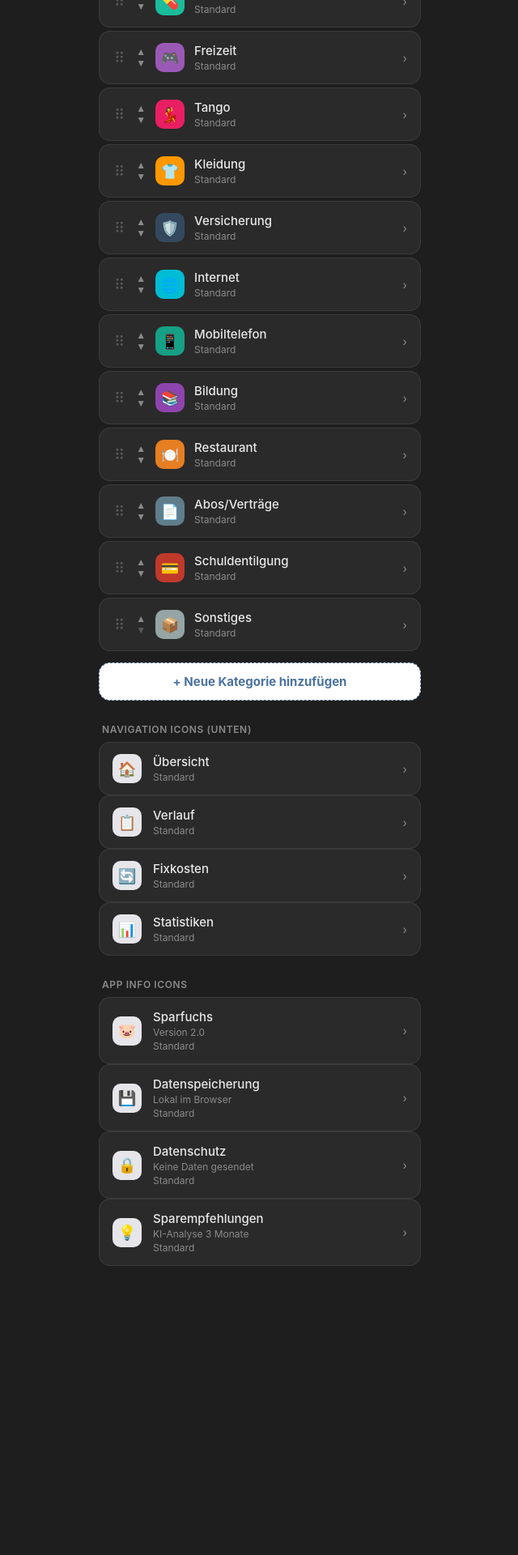
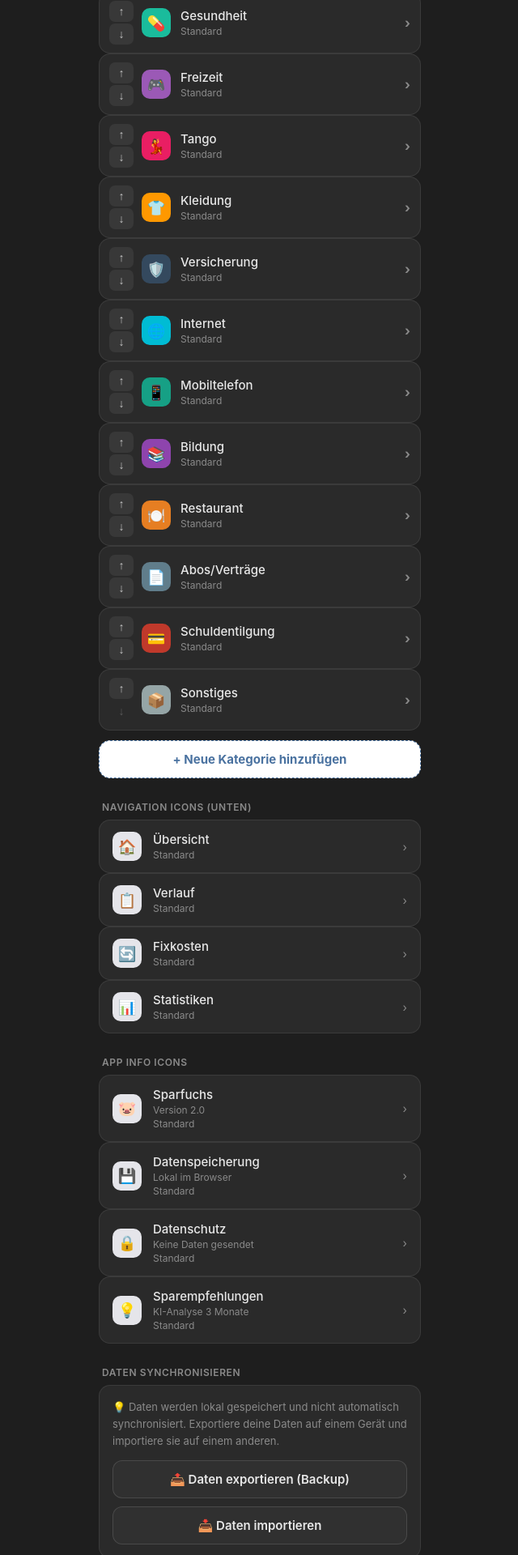
Before and after one commit to sarkaut2000/sparfuchs-web, a React (Vite) app: page /einstellungen in a window 1280 px wide. Shown: the part 440-2360 px from the top of the page at 81% size, without its empty margins (319-959 px from the left). Before the commit the page ends 2141 px from the top, so only its background shows below. Built offline with nearby package versions, Linux system fonts and the light colour scheme.

Commit message:
Fix: replace drag&drop with ↑↓ buttons, add export/import for cross-device sync

```diff
--- a/src/pages/Einstellungen.tsx
+++ b/src/pages/Einstellungen.tsx
@@ -36,10 +36,6 @@ export default function Einstellungen() {
   const [_editTyp, setEditTyp] = useState<EditTyp>('kategorie');
   const fileInputRef = useRef<HTMLInputElement>(null);
 
-  // Drag & Drop
-  const [dragIndex, setDragIndex] = useState<number | null>(null);
-  const [dragOverIndex, setDragOverIndex] = useState<number | null>(null);
-
   function bewegeKategorie(von: number, nach: number) {
     const neu = [...kategorien];
     const [item] = neu.splice(von, 1);
@@ -48,14 +44,6 @@ export default function Einstellungen() {
     setKategorien(neu);
     window.dispatchEvent(new Event('sparfuchs_icons_update'));
   }
-
-  function onDragStart(i: number) { setDragIndex(i); }
-  function onDragOver(e: React.DragEvent, i: number) { e.preventDefault(); setDragOverIndex(i); }
-  function onDrop(i: number) {
-    if (dragIndex !== null && dragIndex !== i) bewegeKategorie(dragIndex, i);
-    setDragIndex(null); setDragOverIndex(null);
-  }
-  function onDragEnd() { setDragIndex(null); setDragOverIndex(null); }
 
   // Neue Kategorie State
   const [neuerName, setNeuerName] = useState('');
@@ -203,44 +191,33 @@ export default function Einstellungen() {
   function renderKatZeile(k: KategorieDefinition, idx: number) {
     const istOffen = editKey === k.name;
     const istCustom = !k.istStandard;
-    const istDragOver = dragOverIndex === idx;
+    const kannHoch = idx > 0;
+    const kannRunter = idx < kategorien.length - 1;
     return (
-      <div
-        key={k.name}
-        draggable
-        onDragStart={() => onDragStart(idx)}
-        onDragOver={e => onDragOver(e, idx)}
-        onDrop={() => onDrop(idx)}
-        onDragEnd={onDragEnd}
-        style={{
-          opacity: dragIndex === idx ? 0.4 : 1,
-          borderTop: istDragOver && dragIndex !== null && dragIndex > idx ? '2px solid var(--accent2)' : '2px solid transparent',
-          borderBottom: istDragOver && dragIndex !== null && dragIndex < idx ? '2px solid var(--accent2)' : '2px solid transparent',
-          transition: 'opacity 0.15s',
-        }}
-      >
-        <div
-          className="settings-row"
-          style={{ cursor: 'pointer', background: istOffen ? 'rgba(74,114,160,0.12)' : undefined, gap: 10 }}
-        >
-          {/* Drag Handle */}
-          <div
-            style={{ fontSize: 18, color: 'var(--text4)', cursor: 'grab', padding: '4px 2px', touchAction: 'none', flexShrink: 0 }}
-            title="Ziehen zum Sortieren"
-          >⠿</div>
+      <div key={k.name}>
+        <div className="settings-row" style={{ background: istOffen ? 'rgba(74,114,160,0.12)' : undefined, gap: 10, padding: '10px 12px' }}>
 
-          {/* Up / Down Buttons (für Touch) */}
+          {/* Hoch / Runter Buttons — groß, gut sichtbar */}
           <div style={{ display: 'flex', flexDirection: 'column', gap: 2, flexShrink: 0 }}>
-            <button onClick={e => { e.stopPropagation(); if (idx > 0) bewegeKategorie(idx, idx - 1); }}
-              disabled={idx === 0}
-              style={{ background: 'none', border: 'none', cursor: idx > 0 ? 'pointer' : 'default', color: idx > 0 ? 'var(--text3)' : 'var(--text4)', fontSize: 12, padding: '0 2px', lineHeight: 1 }}>▲</button>
-            <button onClick={e => { e.stopPropagation(); if (idx < kategorien.length - 1) bewegeKategorie(idx, idx + 1); }}
-              disabled={idx === kategorien.length - 1}
-              style={{ background: 'none', border: 'none', cursor: idx < kategorien.length - 1 ? 'pointer' : 'default', color: idx < kategorien.length - 1 ? 'var(--text3)' : 'var(--text4)', fontSize: 12, padding: '0 2px', lineHeight: 1 }}>▼</button>
+            <button
+              onClick={e => { e.stopPropagation(); if (kannHoch) bewegeKategorie(idx, idx - 1); }}
+              style={{
+                width: 30, height: 26, borderRadius: 7, border: 'none', cursor: kannHoch ? 'pointer' : 'default',
+                background: kannHoch ? 'var(--surface3)' : 'transparent',
+                color: kannHoch ? 'var(--text2)' : 'var(--text4)', fontSize: 14, display: 'flex', alignItems: 'center', justifyContent: 'center',
+              }}>↑</button>
+            <button
+              onClick={e => { e.stopPropagation(); if (kannRunter) bewegeKategorie(idx, idx + 1); }}
+              style={{
+                width: 30, height: 26, borderRadius: 7, border: 'none', cursor: kannRunter ? 'pointer' : 'default',
+                background: kannRunter ? 'var(--surface3)' : 'transparent',
+                color: kannRunter ? 'var(--text2)' : 'var(--text4)', fontSize: 14, display: 'flex', alignItems: 'center', justifyContent: 'center',
+              }}>↓</button>
           </div>
 
+          {/* Icon + Name (antippen zum Bearbeiten) */}
           <div onClick={() => { setEditKey(istOffen ? null : k.name); setEditTyp('kategorie'); }}
-            style={{ display: 'flex', alignItems: 'center', gap: 12, flex: 1, minWidth: 0 }}>
+            style={{ display: 'flex', alignItems: 'center', gap: 12, flex: 1, minWidth: 0, cursor: 'pointer' }}>
             {renderVorschau(k.name, k.emoji, false, true)}
             <div className="settings-info">
               <div className="settings-label" style={{ display: 'flex', alignItems: 'center', gap: 6 }}>
@@ -257,7 +234,7 @@ export default function Einstellungen() {
                 style={{ background: 'rgba(176,80,80,0.15)', border: 'none', borderRadius: 8, padding: '4px 8px', color: 'var(--red)', cursor: 'pointer', fontSize: 14 }}>🗑</button>
             )}
             <span onClick={() => { setEditKey(istOffen ? null : k.name); setEditTyp('kategorie'); }}
-              style={{ color: 'var(--text3)', fontSize: 14, transform: istOffen ? 'rotate(90deg)' : 'none', transition: 'transform 0.2s', cursor: 'pointer' }}>›</span>
+              style={{ color: 'var(--text3)', fontSize: 16, transform: istOffen ? 'rotate(90deg)' : 'none', transition: 'transform 0.2s', cursor: 'pointer', fontWeight: 700 }}>›</span>
           </div>
         </div>
         {istOffen && <IconEditor schluessel={k.name} defaultEmoji={k.emoji} label={k.name} istKat={true} />}
@@ -384,6 +361,71 @@ export default function Einstellungen() {
         <div className="settings-section-title">App Info Icons</div>
         {APP_ITEMS.map(item => renderSystemZeile(item.key, item.emoji, item.label, 'app', item.desc))}
       </div>
+
+      {/* ── Daten Export / Import (Sync zwischen Geräten) ── */}
+      <div className="settings-section">
+        <div className="settings-section-title">Daten synchronisieren</div>
+        <div style={{ background: 'var(--surface)', border: '1px solid var(--border)', borderRadius: 'var(--radius-sm)', padding: 16, marginBottom: 10 }}>
+          <p style={{ fontSize: 13, color: 'var(--text3)', lineHeight: 1.6, marginBottom: 14 }}>
+            💡 Daten werden lokal gespeichert und nicht automatisch synchronisiert. Exportiere deine Daten auf einem Gerät und importiere sie auf einem anderen.
+          </p>
+
+          {/* Export */}
+          <button
+            onClick={() => {
+              const data = {
+                ausgaben:    localStorage.getItem('sparfuchs_ausgaben'),
+                fixkosten:   localStorage.getItem('sparfuchs_fixkosten'),
+                einkommen:   localStorage.getItem('sparfuchs_einkommen'),
+                kategorien:  localStorage.getItem('sparfuchs_kategorien'),
+                icons:       localStorage.getItem('sparfuchs_icons'),
+                reihenfolge: localStorage.getItem('sparfuchs_kat_order'),
+              };
+              const blob = new Blob([JSON.stringify(data, null, 2)], { type: 'application/json' });
+              const url = URL.createObjectURL(blob);
+              const a = document.createElement('a');
+              a.href = url;
+              a.download = `sparfuchs-backup-${new Date().toISOString().slice(0,10)}.json`;
+              a.click();
+              URL.revokeObjectURL(url);
+            }}
+            style={{ width: '100%', padding: '13px', borderRadius: 12, border: '1px solid var(--border2)', background: 'var(--surface2)', color: 'var(--text)', fontSize: 15, fontWeight: 600, cursor: 'pointer', fontFamily: 'inherit', marginBottom: 10, display: 'flex', alignItems: 'center', justifyContent: 'center', gap: 8 }}
+          >
+            📤 Daten exportieren (Backup)
+          </button>
+
+          {/* Import */}
+          <label style={{ width: '100%', padding: '13px', borderRadius: 12, border: '1px solid var(--border2)', background: 'var(--surface2)', color: 'var(--text)', fontSize: 15, fontWeight: 600, cursor: 'pointer', fontFamily: 'inherit', display: 'flex', alignItems: 'center', justifyContent: 'center', gap: 8 }}>
+            📥 Daten importieren
+            <input
+              type="file"
+              accept=".json"
+              style={{ display: 'none' }}
+              onChange={e => {
+                const file = e.target.files?.[0];
+                if (!file) return;
+                const reader = new FileReader();
+                reader.onload = ev => {
+                  try {
+                    const data = JSON.parse(ev.target?.result as string);
+                    if (data.ausgaben)    localStorage.setItem('sparfuchs_ausgaben',    data.ausgaben);
+                    if (data.fixkosten)   localStorage.setItem('sparfuchs_fixkosten',   data.fixkosten);
+                    if (data.einkommen)   localStorage.setItem('sparfuchs_einkommen',   data.einkommen);
+                    if (data.kategorien)  localStorage.setItem('sparfuchs_kategorien',  data.kategorien);
+                    if (data.icons)       localStorage.setItem('sparfuchs_icons',        data.icons);
+                    if (data.reihenfolge) localStorage.setItem('sparfuchs_kat_order',   data.reihenfolge);
+                    alert('✅ Import erfolgreich! Die Seite wird neu geladen.');
+                    window.location.reload();
+                  } catch {
+                    alert('❌ Fehler beim Import. Bitte prüfe die Datei.');
+                  }
+                };
+                reader.readAsText(file);
+              }}
+            />
+          </label>
+        </div>
+      </div>
     </div>
   );
 }
```
